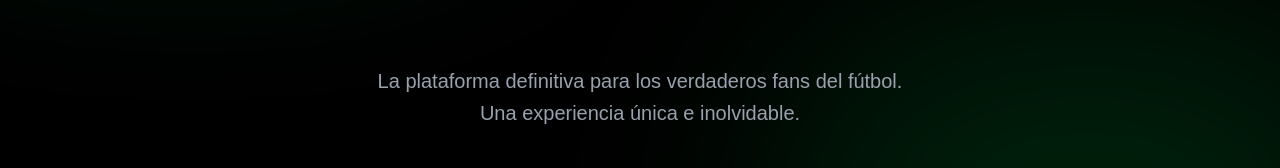
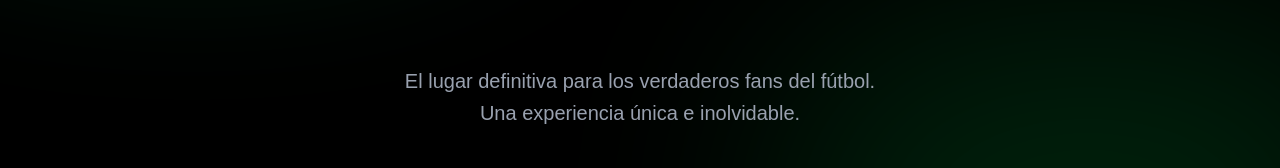
Before and after one commit to desarrollobizapp-design/fan-zone-landing-page, a Next.js app: page / in a window 1280 px wide. Shown: the part 465-633 px from the top of the page. Built offline with nearby package versions, Linux system fonts and the light colour scheme.

Commit message:
Cambio de archivo principal. Solo edicion de texto. / page.tsx

```diff
--- a/app/page.tsx
+++ b/app/page.tsx
@@ -26,7 +26,7 @@ export default function Home() {
 
           {/* Descripción */}
           <p className="max-w-2xl mx-auto text-lg md:text-xl text-gray-400 mb-10 leading-relaxed">
-            La plataforma definitiva para los verdaderos fans del fútbol.
+            El lugar definitiva para los verdaderos fans del fútbol.
             <br />
             Una experiencia única e inolvidable.
           </p>
```
